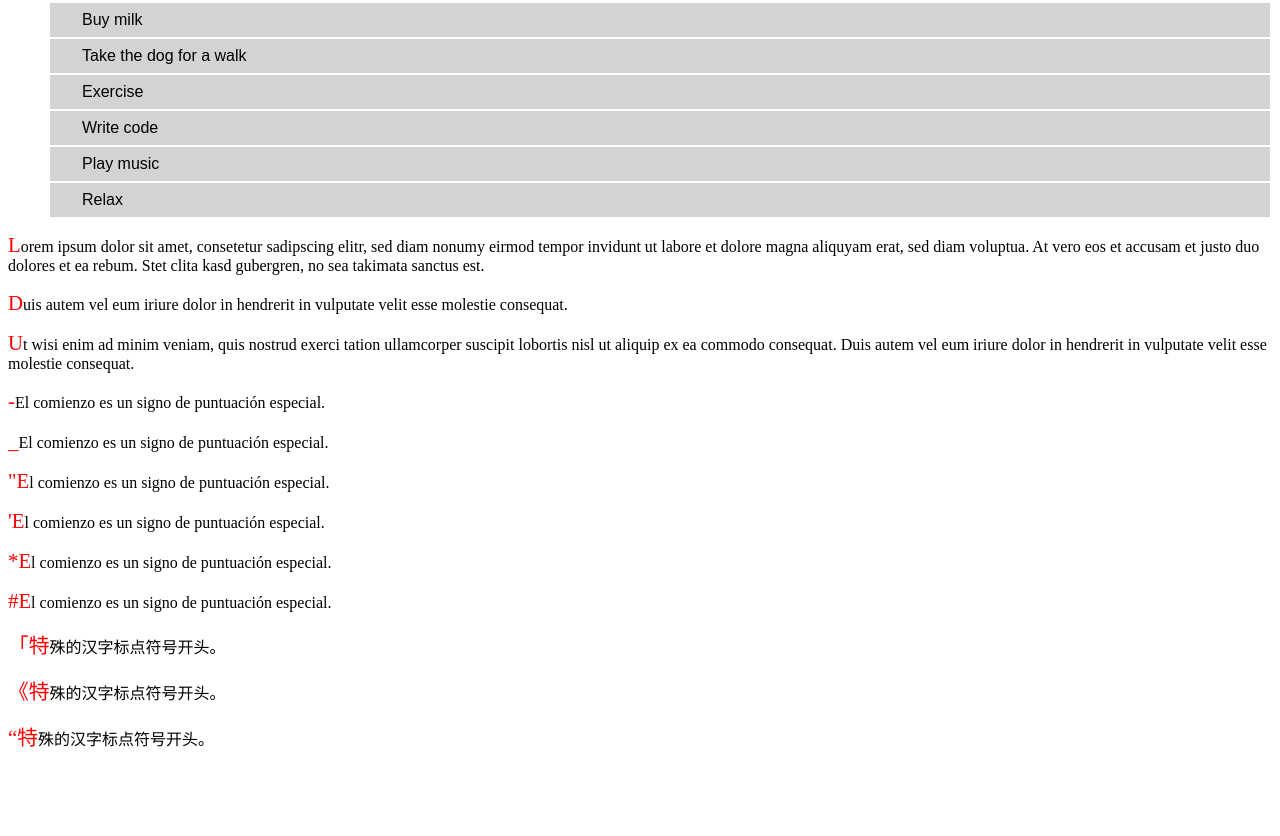
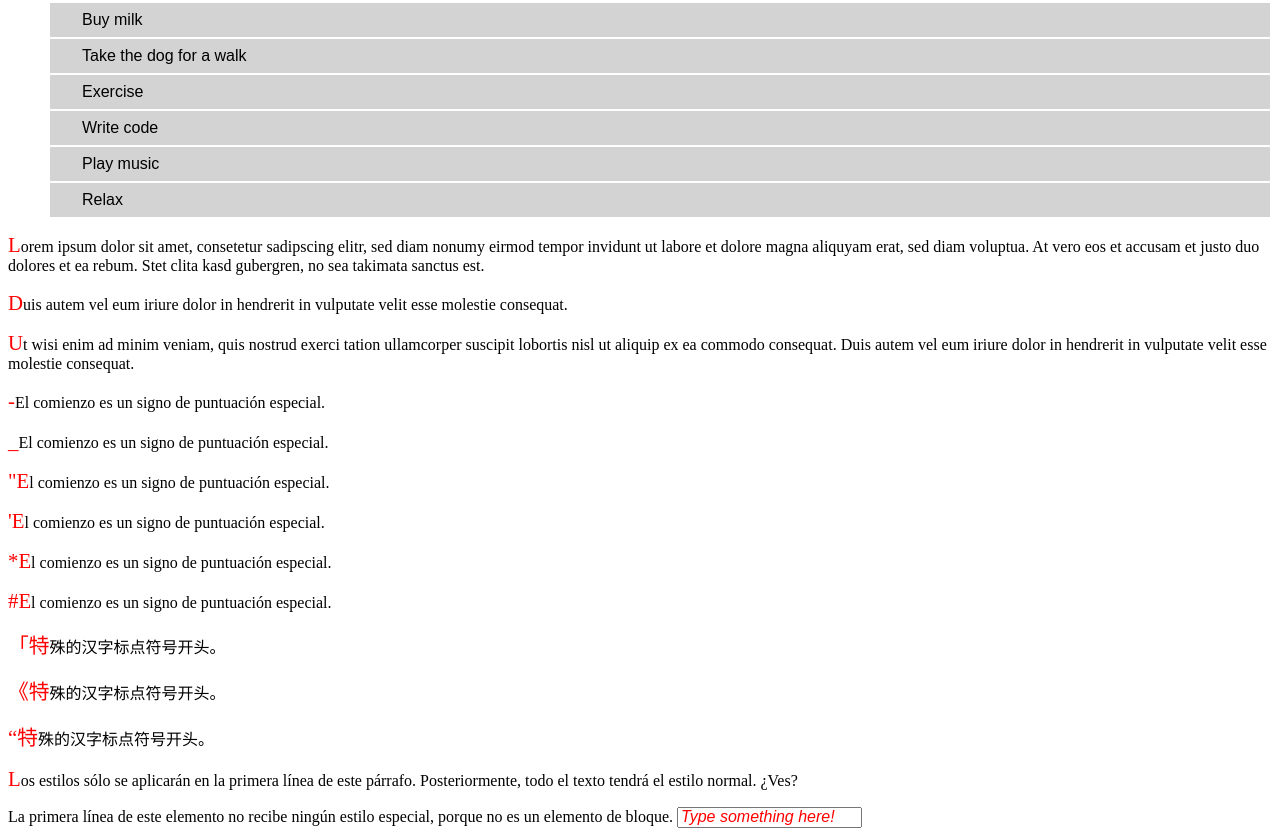
Before and after one commit to yeisons15/Curso_Frontend_Platzi, a plain HTML site: page psudoclasesyelementos.html in a window 1280 px wide. Shown: the part 281-1117 px from the top of the page. Before the commit the page ends 1048 px from the top, so only its background shows below. Drawn offline with Linux system fonts and the light colour scheme.

Commit message:
Ejerciciopseudoelemento ::placeholder

```diff
--- a/psudoclasesyelementos.html
+++ b/psudoclasesyelementos.html
@@ -54,6 +54,17 @@
       <p>“特殊的汉字标点符号开头。</p>
 
 
+        <p>Los estilos sólo se aplicarán en la primera línea de este párrafo.
+        Posteriormente, todo el texto tendrá el estilo normal.
+        ¿Ves?</p>
+
+        <span>La primera línea de este elemento no recibe ningún estilo
+        especial, porque no es un elemento de bloque.</span>
+
+
+
+        <input placeholder="Type something here!">
+
       <script>
         var list = document.querySelector('ul');
         list.addEventListener('click', function(ev) {
--- a/style.css
+++ b/style.css
@@ -92,3 +92,20 @@
     color: red;
     font-size: 130%;
   }
+
+  ::first-line {
+   /* color: blue;
+    text-transform: uppercase;
+
+
+    /* ADVERTENCIA: NO USES ESTOS*/
+    /* Muchas propiedades son inválidas en pseudoelementos ::first-line */
+    margin-left: 20px;
+    text-indent: 20px;
+  }
+
+  input::placeholder {
+    color: red;
+    font-size: 1.2em;
+    font-style: italic;
+  }
```
